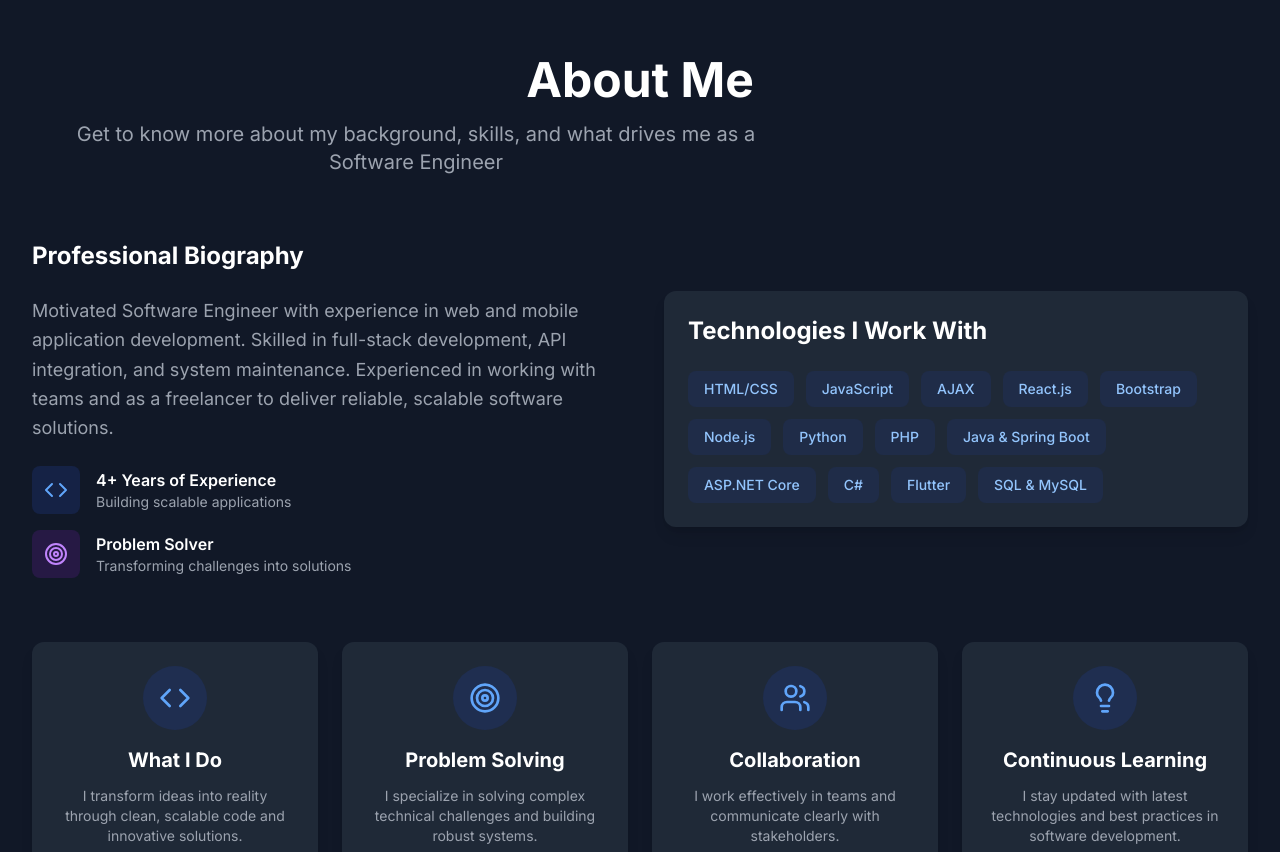
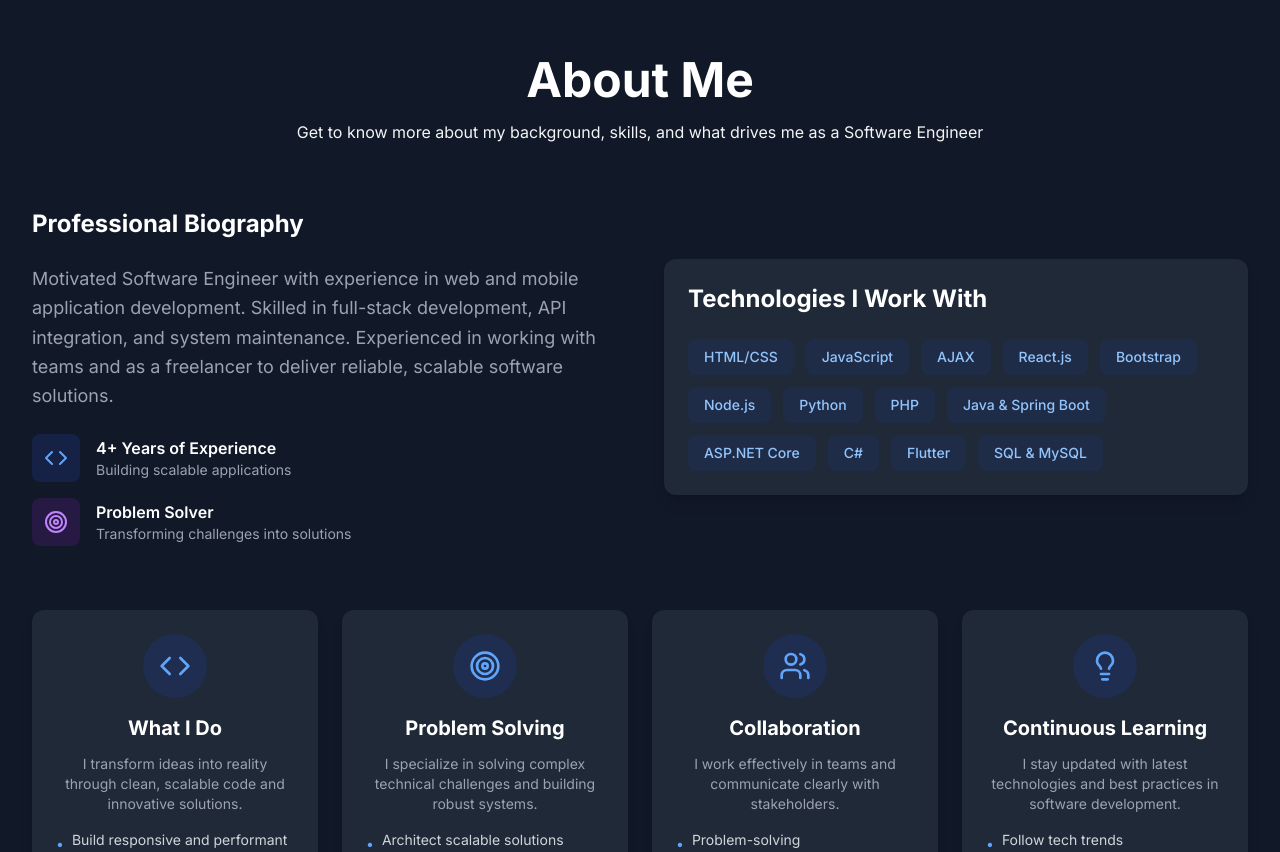
Before and after one commit to nuur2023/myprtifolio, a React (Vite) app: page / in a window 1280 px wide. Shown: the part 840-1692 px from the top of the page. Built offline with nearby package versions, Linux system fonts and the light colour scheme; no server answers.

Commit message:
new updated in 5-21-2026

```diff
--- a/src/components/About.jsx
+++ b/src/components/About.jsx
@@ -69,7 +69,7 @@ const About = () => {
           className="text-center mb-16"
         >
           <h2 className="section-title">About Me</h2>
-          <p className="section-subtitle">
+          <p className="section-subtitle1">
             Get to know more about my background, skills, and what drives me as a Software Engineer
           </p>
         </motion.div>
--- a/src/data/skills.js
+++ b/src/data/skills.js
@@ -6,7 +6,6 @@ import {
   Database,
   Cloud,
   GitBranch,
-  tiktok,
   Shield
 } from 'lucide-react'
 
```
Also changed, not shown: src/data/projects.js (+5 -5 lines).
